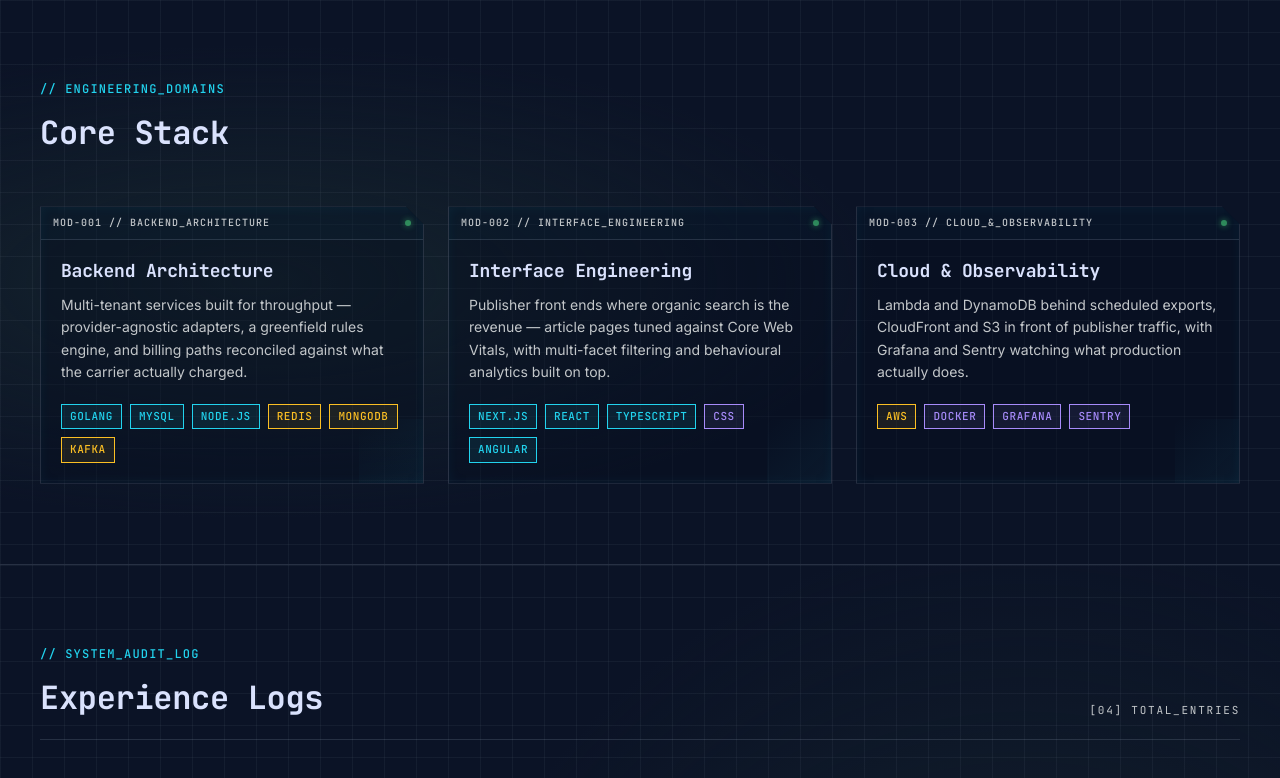
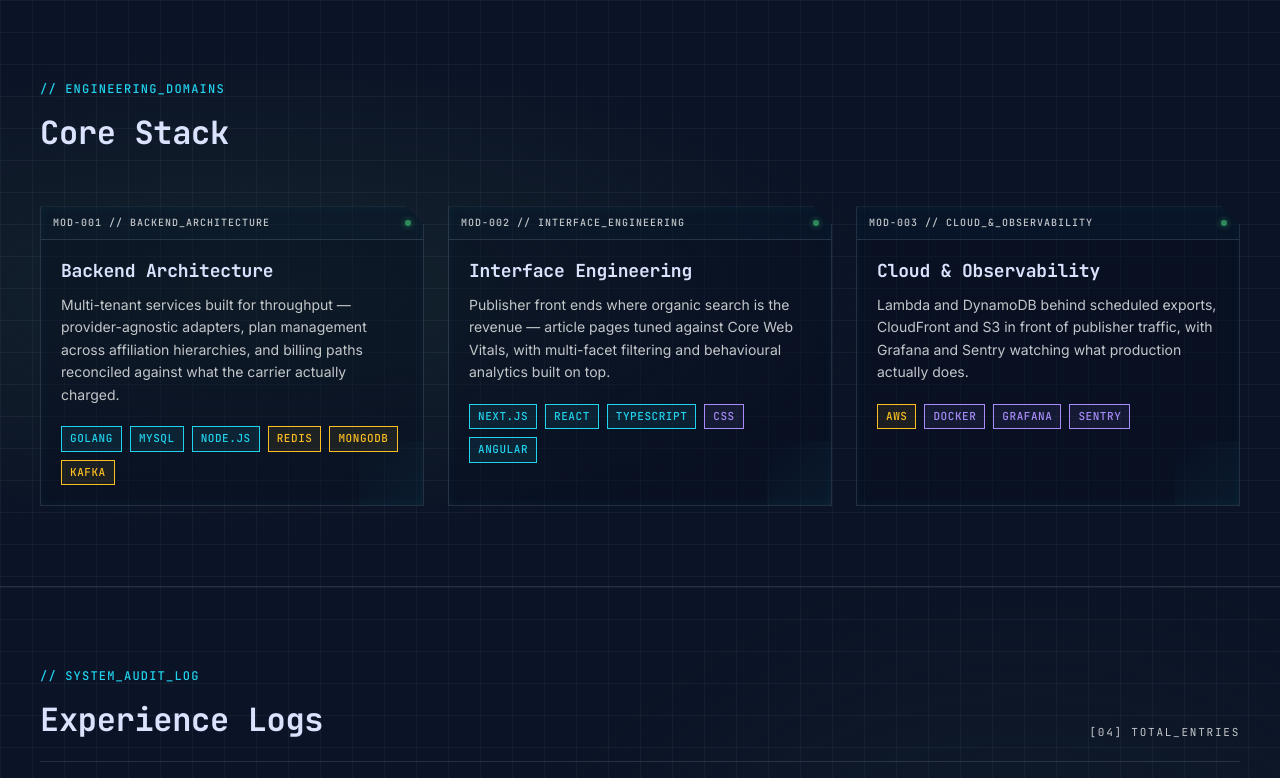
Before and after one commit to AmmarBerkovic/portfolio-lab, a React (Vite) app: page / in a window 1280 px wide. Shown: the part 948-1726 px from the top of the page. Built offline with nearby package versions, Linux system fonts and the light colour scheme.

Commit message:
Claim plan management across affiliation hierarchies, and ship the matching CV
The affiliations hierarchy predates the Pickleball Inc role; the site now claims
the part that is his, as the CV does. CV.pdf is the render carrying that change;
its size label is unchanged at 233 KB.

```diff
--- a/src/data/content.ts
+++ b/src/data/content.ts
@@ -89,7 +89,7 @@ export const domains: Domain[] = [
     id: 'MOD-001',
     title: 'Backend Architecture',
     description:
-      'Multi-tenant services built for throughput — provider-agnostic adapters, a greenfield rules engine, and billing paths reconciled against what the carrier actually charged.',
+      'Multi-tenant services built for throughput — provider-agnostic adapters, plan management across affiliation hierarchies, and billing paths reconciled against what the carrier actually charged.',
     chips: [
       { label: 'Golang',  color: 'cyan'  },
       { label: 'MySQL',   color: 'cyan'  },
@@ -132,7 +132,7 @@ export const roles: Role[] = [
     title: 'Backend Developer',
     company: 'Pickleball Inc',
     description:
-      "Rebuilt the messaging platform — multi-tenant infrastructure behind every email, SMS and push the product sends: 150,000 emails and 250,000 SMS a month, worldwide, with delivery behind a provider-agnostic adapter and customer-supplied provider accounts. Shut down an SMS pumping attack — fraudsters farming termination fees on high-cost destinations — with an allowed-destinations list, registration rate limiting and IP-to-phone geolocation matching. Designed the Affiliations Rules Engine, the product's first model of how organizations relate to one another, and wired the billing paths so a club joining or leaving a hierarchy never interrupts its members' payments.",
+      "Rebuilt the messaging platform — multi-tenant infrastructure behind every email, SMS and push the product sends: 150,000 emails and 250,000 SMS a month, worldwide, with delivery behind a provider-agnostic adapter and customer-supplied provider accounts. Shut down an SMS pumping attack — fraudsters farming termination fees on high-cost destinations — with an allowed-destinations list, registration rate limiting and IP-to-phone geolocation matching. Built plan management across affiliation hierarchies, so a parent organization can take over its clubs' membership plans, and a club can join or leave, without interrupting any member's payments.",
     status: 'ARCHIVED',
     chips: [
       { label: 'Golang',  color: 'cyan'   },
```
